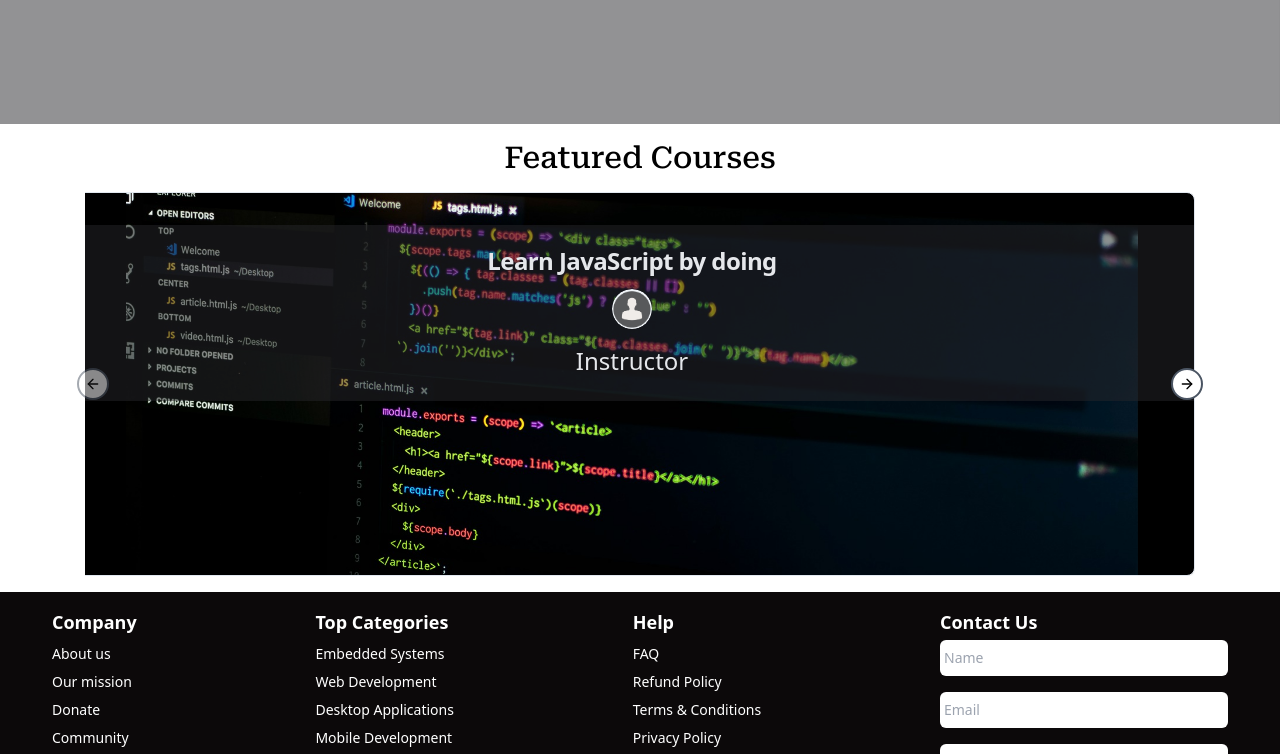
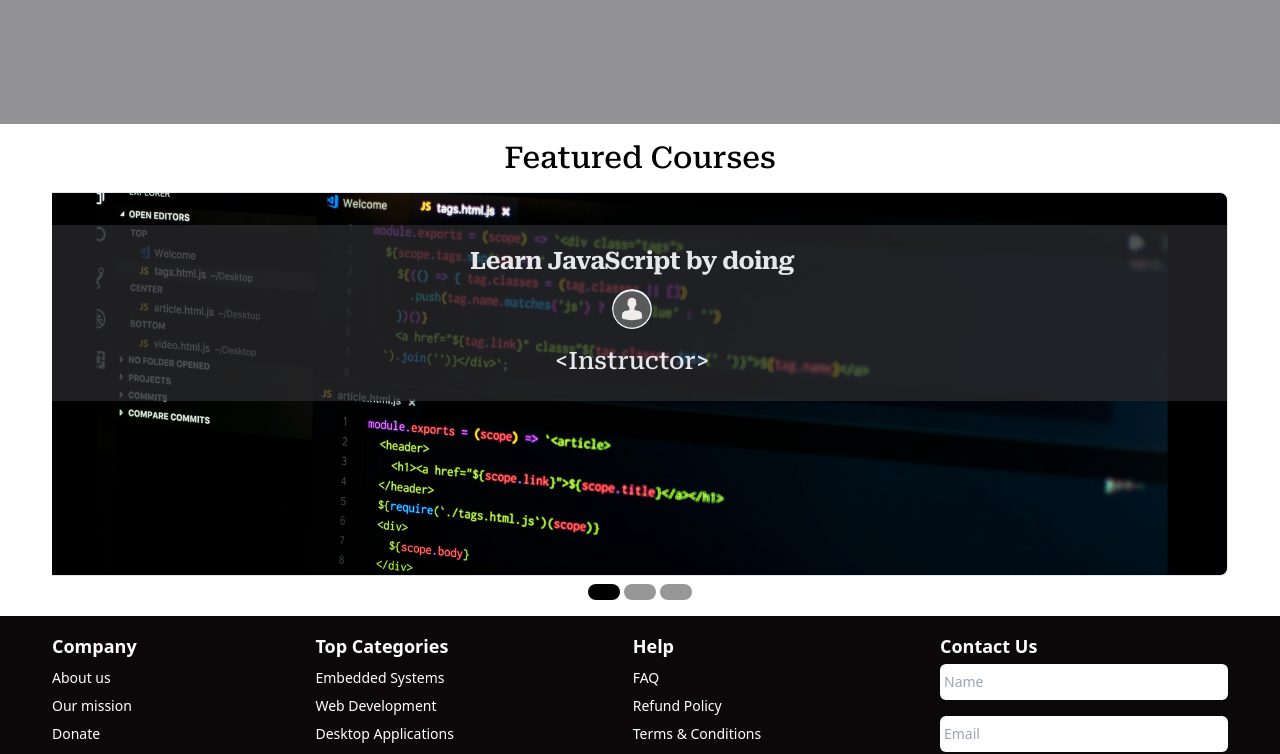
Before and after one commit to mjad218/learn-verse-front-end, a Next.js app: page / in a window 1280 px wide. Shown: the part 661-1415 px from the top of the page. Built offline with nearby package versions, Linux system fonts and the light colour scheme; no server answers.

Commit message:
added navigation to main carousel

```diff
--- a/src/components/homepage/main-carousel/MainCarousel.tsx
+++ b/src/components/homepage/main-carousel/MainCarousel.tsx
@@ -1,30 +1,55 @@
+"use client";
+
 import { Row } from "@/components/shared/row";
 import MainCarouselCard from "./MainCarouselCard";
 import {
   Carousel,
   CarouselContent,
   CarouselItem,
-  CarouselNext,
-  CarouselPrevious,
 } from "@/components/ui/carousel";
+import { useState, useEffect } from "react";
+import { type CarouselApi } from "@/components/ui/carousel";
+import { Button } from "@/components/ui/button";
+
 const MainCarousel = () => {
+  const [api, setApi] = useState<CarouselApi>();
+  const [current, setCurrent] = useState(0);
+  const [count, setCount] = useState(0);
+
+  useEffect(() => {
+    if (!api) return;
+    setCount(api.scrollSnapList().length);
+    setCurrent(api.selectedScrollSnap() + 1);
+
+    api.on("select", () => {
+      setCurrent(api.selectedScrollSnap() + 1);
+    });
+  }, [api]);
+
   return (
-    <Row className="my-4 ">
-      <Carousel className="relative mx-auto w-[calc(100%-66px)] ">
+    <Row className="my-4">
+      <Carousel className="relative mx-auto" setApi={setApi}>
         <CarouselContent>
-          <CarouselItem className="w-full">
-            <MainCarouselCard />
-          </CarouselItem>
-          <CarouselItem className="w-full">
-            <MainCarouselCard />
-          </CarouselItem>
-          <CarouselItem className="w-full">
-            <MainCarouselCard />
-          </CarouselItem>
+          {[1, 2, 3].map((_, index) => (
+            <CarouselItem className="w-full" key={`slider${index}`}>
+              <MainCarouselCard />
+            </CarouselItem>
+          ))}
         </CarouselContent>
-        <CarouselPrevious className="border-2 border-gray-600" />
-        <CarouselNext className="border-2 border-gray-600" />
       </Carousel>
+      <div className="my-2 flex justify-center gap-1">
+        {Array.from(Array(count).keys()).map((i) => (
+          <Button
+            key={`{dot-count-${i}}`}
+            className={`h-0.5 rounded-full  ${
+              i === current - 1
+                ? "bg-black hover:bg-black"
+                : "bg-neutral-600/60"
+            }`}
+            onClick={() => api?.scrollTo(i)}
+          />
+        ))}
+      </div>
     </Row>
   );
 };
--- a/src/components/homepage/main-carousel/MainCarouselCard.tsx
+++ b/src/components/homepage/main-carousel/MainCarouselCard.tsx
@@ -1,26 +1,29 @@
+"use client";
 import {
   Card,
   CardTitle,
   CardHeader,
   CardDescription,
 } from "@/components/ui/card";
+import MainCarouselAvatar from "./MainCarouselAvatar";
 
-import MainCarouselAvatar from "./MainCarouselAvatar";
 const MainCarouselCard = () => {
+
+
   return (
-    <div>
+    <div className="font-roboto">
       <Card
         className="relative mx-auto h-96 w-full
        cursor-pointer bg-[url('/assets/TempImages/TempCourse.jpg')] bg-cover"
       >
-        <CardHeader className="absolute left-0 right-0 top-8 bg-zinc-800/50">
+        <CardHeader className="absolute left-0 right-0 top-8 bg-zinc-800/80">
           <div className="flex flex-col items-center justify-center gap-4">
             <CardTitle className="font-bold text-gray-200">
               Learn JavaScript by doing
             </CardTitle>
             <MainCarouselAvatar />
             <CardDescription className="text-2xl font-medium text-gray-200">
-              {"Instructor"}
+              {"<Instructor>"}
             </CardDescription>
           </div>
         </CardHeader>
```
